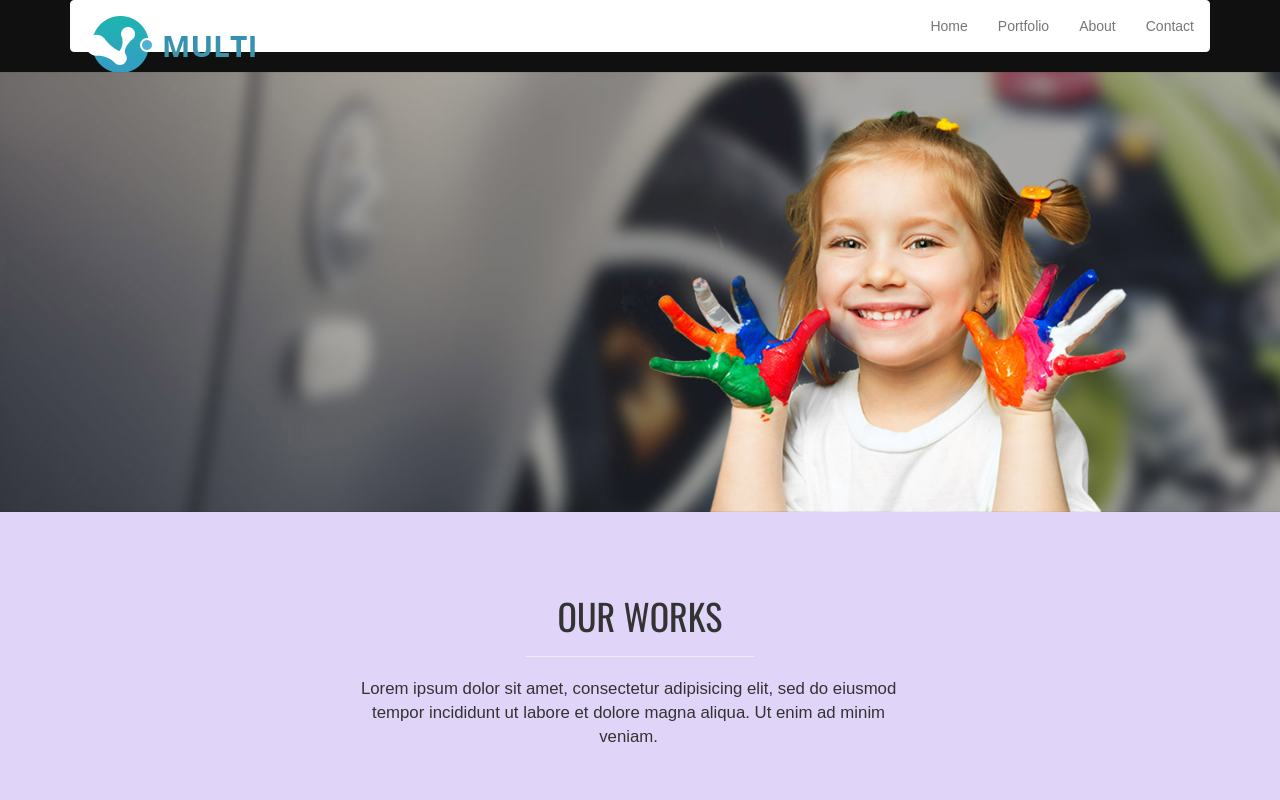
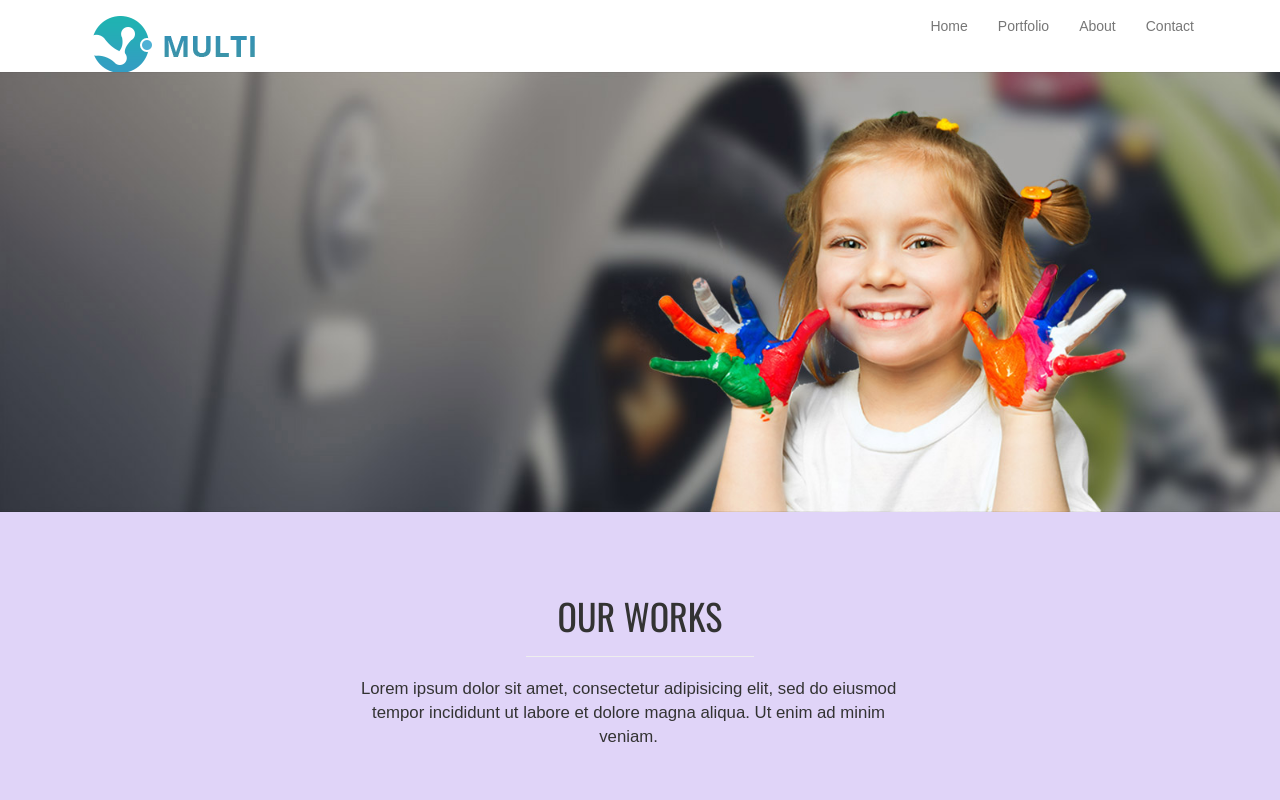
Before and after one commit to ruthcuri/Multi-Theme, a plain HTML site: page index.html in a window 1280 px wide. Drawn offline with nearby package versions, Linux system fonts and the light colour scheme; some packages are replaced by stand-ins of ours; a script that the page names is missing.

Commit message:
texto editado

```diff
--- a/index.html
+++ b/index.html
@@ -21,7 +21,7 @@
 
 <body>
 
-    <header>
+    <header style="background: white;">
         <div class="container">
             <nav class="navbar navbar-default" role="navigation">
   <!-- El logotipo y el icono que despliega el menú se agrupan
```
